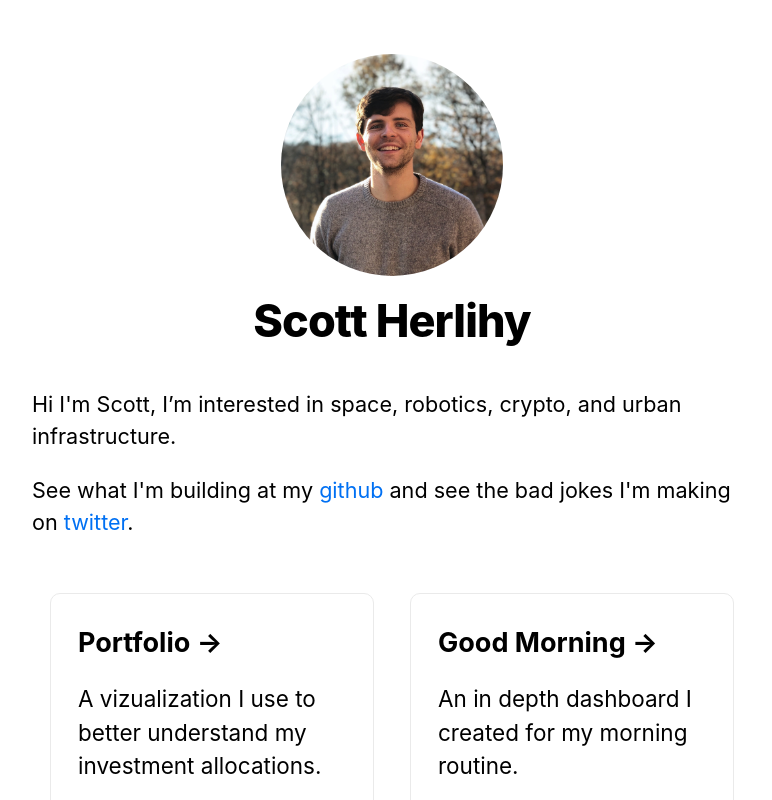
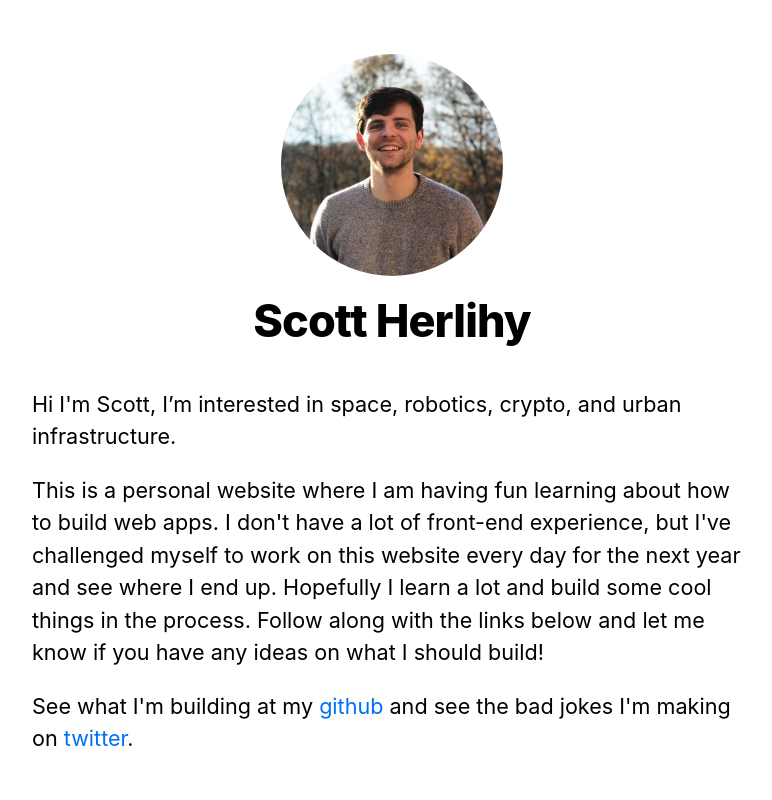
Before and after one commit to scottherlihy/websites, a Next.js app in the folder personal-website/: page / in a window 1280 px wide. Shown: the top 800 px of the page, without its empty margins (248-1020 px from the left). Built offline with nearby package versions, Linux system fonts and the light colour scheme.

Commit message:
updated landing page bio

```diff
--- a/personal-website/pages/index.js
+++ b/personal-website/pages/index.js
@@ -12,6 +12,11 @@
       </Head>
       <section className={utilStyles.headingMd}>
         <p>Hi I'm Scott, I’m interested in space, robotics, crypto, and urban infrastructure.</p>
+        <p> This is a personal website where I am having fun learning about how to build web apps. I don't have a lot of
+        front-end experience, but I've challenged myself to work on this website every day for the next year and see
+        where I end up. Hopefully I learn a lot and build some cool things in the process. Follow along with the links
+        below and let me know if you have any ideas on what I should build!
+        </p>
         <p>See what I'm building at my <a href="https://github.com/scottherlihy"> github</a> and see the bad jokes I'm making on <a href="https://twitter.com/________scott"> twitter</a>.</p>
       </section>
       {/* <Portfolio></Portfolio> */}
```
